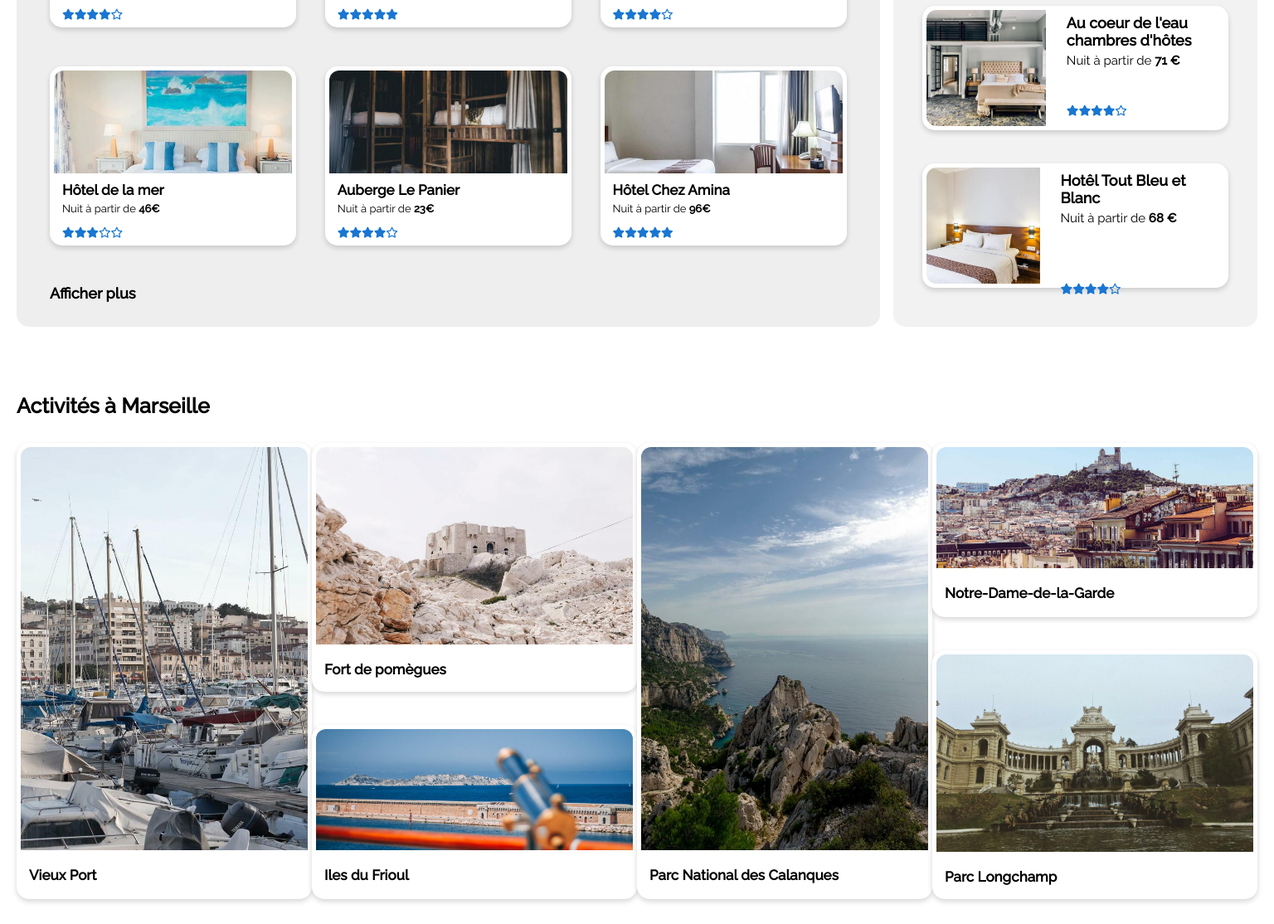
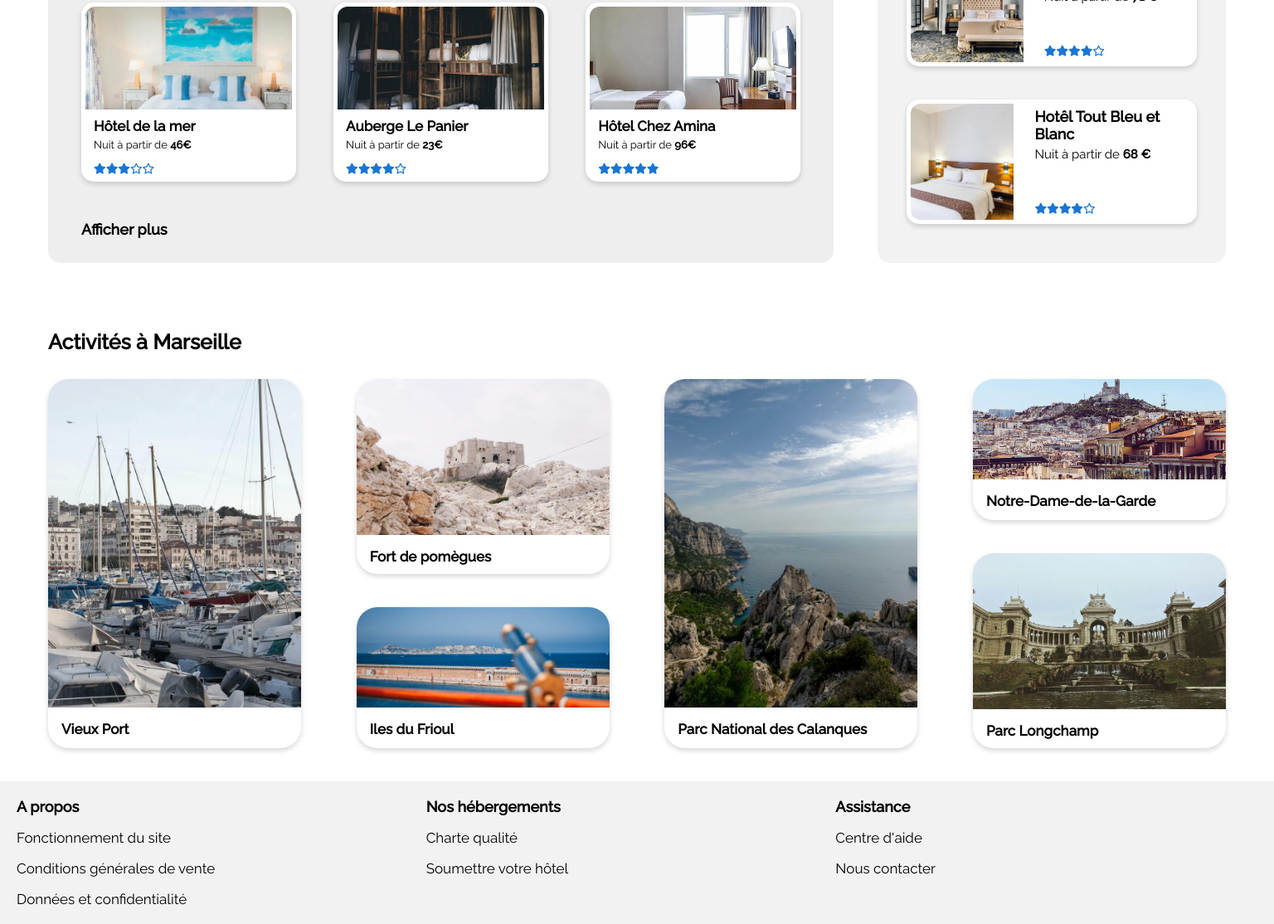
Before and after one commit to huguesfils/HuguesFils_2_18032021, a plain HTML site: page home.html in a window 1536 px wide. Shown: the part 794-1908 px from the top of the page at 83% size. Drawn offline with Linux system fonts and the light colour scheme.

Commit message:
bug fix, improved responsive in 1440, activities bug fixed

```diff
--- a/home.css
+++ b/home.css
@@ -89,7 +89,7 @@ nav {
     font-weight: 900;
     text-align: center;
     background-color: #eeeeee;
-    border-radius: 20px 0 0 20px;
+    border-radius: 15px 0 0 15px;
     color: black;
 }
 
@@ -102,7 +102,7 @@ nav {
     padding: 8px;
     font-weight: bold;
     padding-left: 10px;
-    font-size: 21px;
+    font-size: 20px;
     letter-spacing: 0.15px;
 }
 
@@ -120,7 +120,7 @@ nav {
     color: #ffffff;
     border: none;
     padding: 8px;
-    border-radius: 0 20px 20px 0;
+    border-radius: 0 15px 15px 0;
 }
 
 .search button span {
@@ -380,8 +380,7 @@ nav {
     flex-direction: column;
     height: 200px;
     background-color: white;
-    border: 5px solid white;
-    border-radius: 15px;
+    border-radius: 25px;
     margin-bottom: 10px;
     box-shadow: rgba(0, 0, 0, 0.16) 0px 3px 6px;
 }
@@ -389,16 +388,16 @@ nav {
 .card-activity img {
     height: 73%;
     width: 100%;
-    border-top-left-radius: 12px;
-    border-top-right-radius: 12px;
+    border-top-left-radius: 25px;
+    border-top-right-radius: 25px;
     object-fit: cover;
 }
 
 .card-activity label {
     font-size: 17px;
     font-weight: bold;
-    margin-top: 20px;
-    margin-left: 10px;
+    margin-top: 16px;
+    margin-left: 16px;
 }
 
 footer {
@@ -427,7 +426,7 @@ footer p {
     margin-bottom: 20px;
 }
 
-@media (min-width: 443px) {
+@media (min-width: 1440px) {
     nav {
         width: 300px;
         position: absolute;
@@ -451,7 +450,7 @@ footer p {
     }
     .small-width-centered {
         position: relative;
-        max-width: 1746px;
+        max-width: 1440px;
         margin: auto;
         padding-left: 20px;
     }
@@ -460,16 +459,22 @@ footer p {
         margin-left: 0px
     }
     .top-text {
+        font-size: 23px;
         margin-bottom: 10px;
     }
     .bottom-text {
         margin-bottom: 30px;
     }
     .search {
-        width: 22% !important;
+        width: 31% !important;
+    }
+    .search div {
+        padding-top: 16px;
     }
     .search button {
         width: 31%!important;
+        font-size: 16px;
+        padding: 16px;
     }
     .search button span {
         display: block!important;
@@ -487,7 +492,7 @@ footer p {
         margin-left: 75px;
         margin-bottom: 30px!important;
         justify-content: space-around;
-        width: 45%;
+        width: 60%;
     }
     .infos {
         align-items: center;
@@ -522,22 +527,22 @@ footer p {
         margin-left: 5px;
     }
     .stars-popular {
-        margin-top: 70px;
+        margin-top: 50px;
     }
     #special-stars {
-        margin-top: 45px;
+        margin-top: 50px;
     }
     .stars-popular i {
         font-size: 13px;
     }
     #accomodations-frame {
         background-color: #eeeeee;
-        width: 66%;
+        width: 63%;
         border-radius: 15px;
         margin-bottom: 50px;
         padding-bottom: 30px;
     }
-    #accommodations {
+    #accomodations {
         display: flex;
         flex-direction: row;
         margin-top: 30px;
@@ -559,7 +564,7 @@ footer p {
         margin-left: 20px;
     }
     .card {
-        width: 287px;
+        width: 249px;
         height: 206px;
         margin-bottom: 47px;
     }
@@ -577,40 +582,51 @@ footer p {
         justify-content: space-between;
     }
     .card-activity {
-        width: 382px;
+        width: 305px;
     }
     #port {
-        height: 540px;
+        height: 445px;
     }
     #port img {
-        height: 90%;
+        height: 89%;
     }
     #parc {
-        height: 540px;
+        height: 445px;
     }
     #parc img {
-        height: 90%;
+        height: 89%;
     }
     .column {
         display: flex;
         flex-direction: column;
+        justify-content: flex-start;
     }
     #fort {
-        height: 290px;
+        height: 235px;
         margin-bottom: 40px;
     }
     #fort img {
-        height: 82%;
+        height: 80%;
+    }
+    #frioul {
+        height: 170px;
+    }
+    #frioul img {
+        height: 71%;
     }
     #longchamp {
-        height: 290px;
+        height: 235px;
         margin-top: 40px;
     }
     #longchamp img {
-        height: 82%;
+        height: 80%;
     }
     #notre-dame {
+        height: 170px;
         margin-bottom: 0px;
+    }
+    #notre-dame img {
+        height: 71%;
     }
     footer {
         flex-direction: row;
--- a/home.html
+++ b/home.html
@@ -22,7 +22,7 @@
     </header>
     <nav>
         <a class="anchor" href="#accomodations">Hebergement</a>
-        <a class="anchor" href="#activities">Activités</a>
+        <a class="anchor" href="#activity">Activités</a>
     </nav>
 
     <div class="small-width-centered">
@@ -146,7 +146,7 @@
         <div id="accomodations-frame">
 
             <label class="top-label"> Hébergements à Marseille</label>
-            <div id="accommodations">
+            <div id="accomodations">
                 <div class="card">
                     <img src="assets/images/hebergements/4_small/cannebiere.jpg" />
                     <div class="card-content-acco">
```
